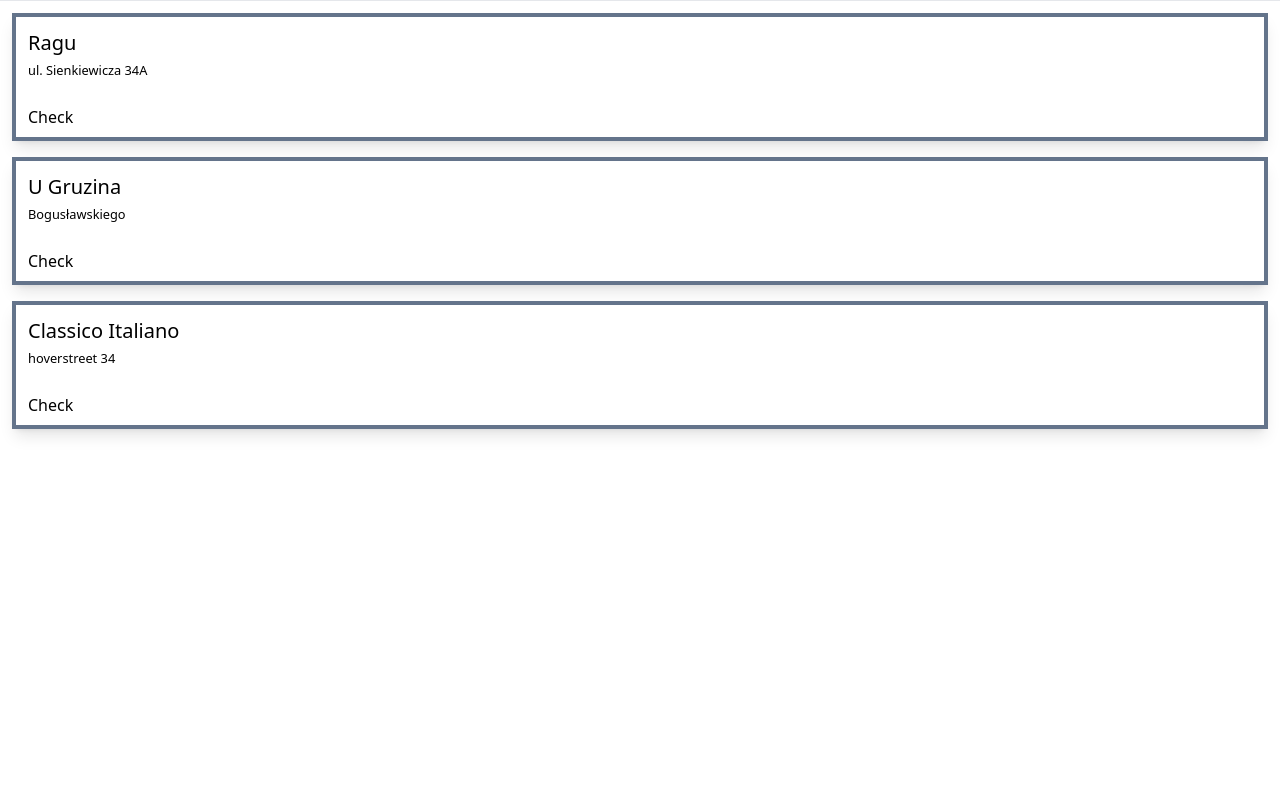
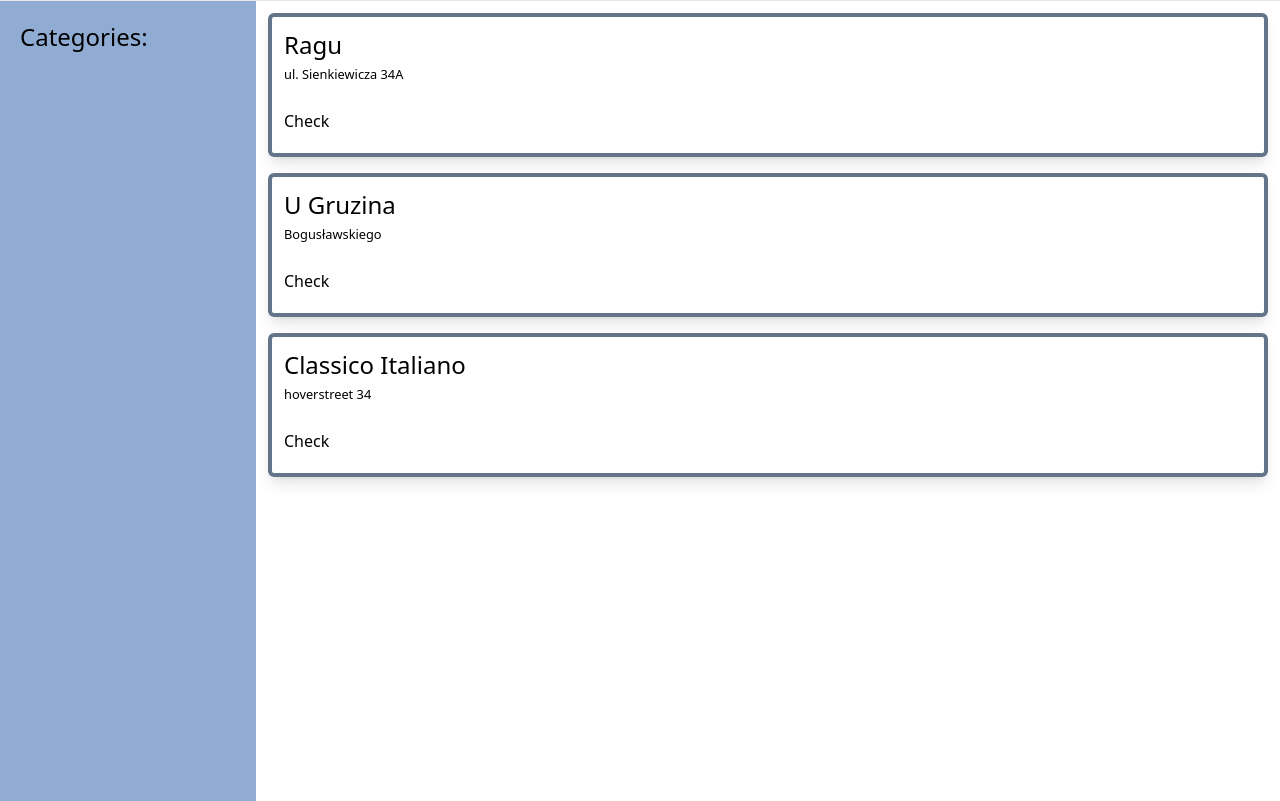
Before and after one commit to Fahras23/Food_Ordering_App, a Django app: page / in a window 1280 px wide. Shown: the part 60-861 px from the top of the page. Before the commit the page ends 496 px from the top, so only its background shows below. Run offline with Django 3.2, Linux system fonts and the light colour scheme; data comes from the database, SQL or seed files in the repository; both versions use the stored data as it was after the commit; some libraries are stand-ins or nearby versions.

Commit message:
modifing tailwind styles

```diff
--- a/base/templates/base/home.html
+++ b/base/templates/base/home.html
@@ -1,12 +1,15 @@
 {% extends 'main.html' %}
 {% block content %}
-<div class="h-auto">
-    <div></div>
-    <div class="main">
+<div class="grid grid-cols-5 h-full">
+    <div class="col-span-1 bg-[#90acd3] h-screen p-5">
+        <h1 class="text-2xl">Categories:</h1>
+    </div>
+    <div class="main col-span-4">
         {% for restaurant in restaurants %}
-            <div class="box-border h-32 w-45 p-3 border-4 mb-4 m-3 shadow-lg border-slate-500">
-                <h2 class="text-xl">{{ restaurant.name }}</h2>
+            <div class="box-border h-36 w-45 p-3 border-4 mb-4 m-3 shadow-lg border-slate-500 rounded-md">
+                <h2 class="text-2xl">{{ restaurant.name }}</h2>
                 <small>{{ restaurant.location }}</small>
+
                 <br>
                 <br>
                 <a href="{% url 'restaurant' restaurant.id %}">Check</a>
```
Also changed, not shown: base/templates/base/restaurant.html (+18 -16 lines), db.sqlite3.
